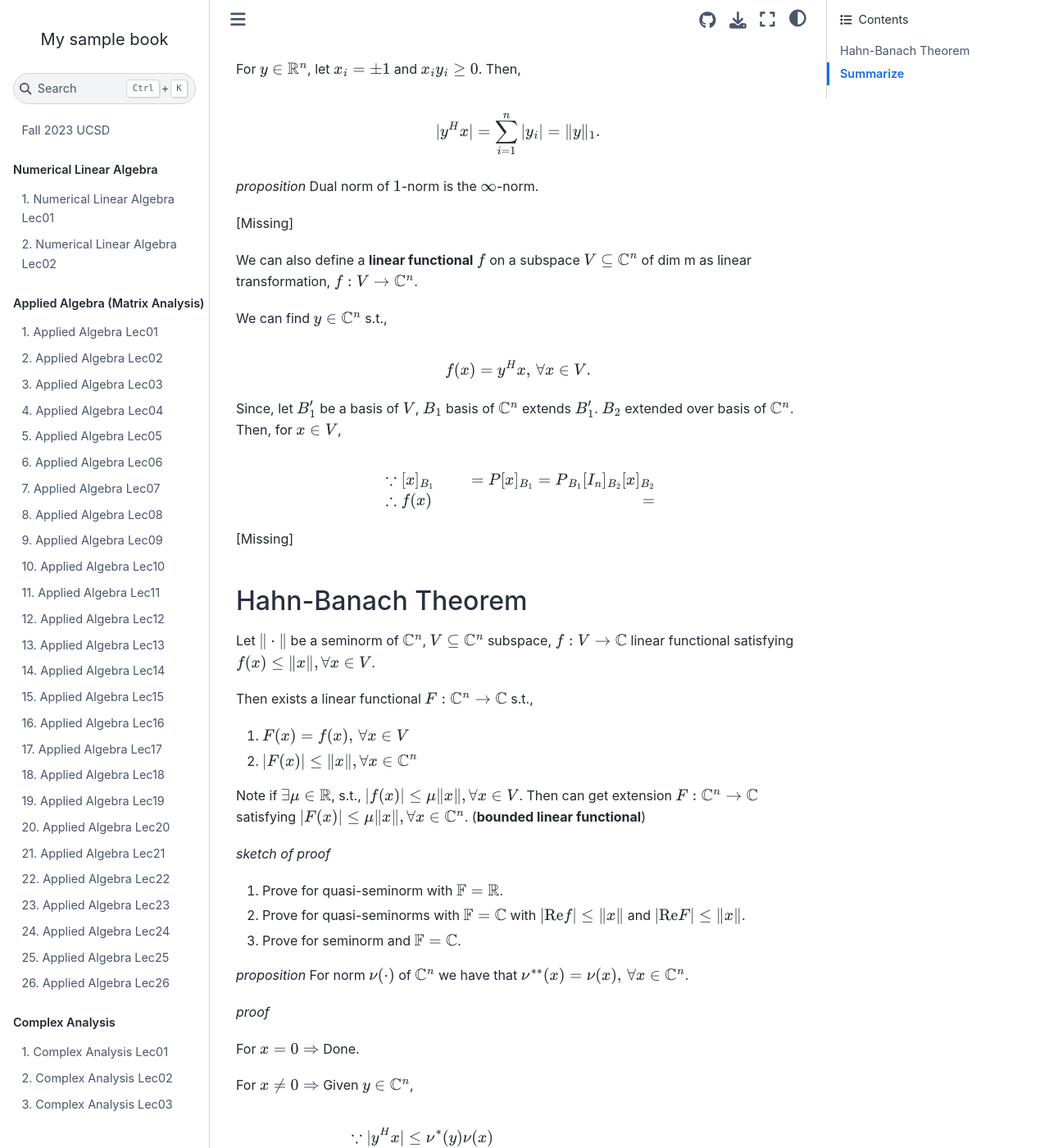
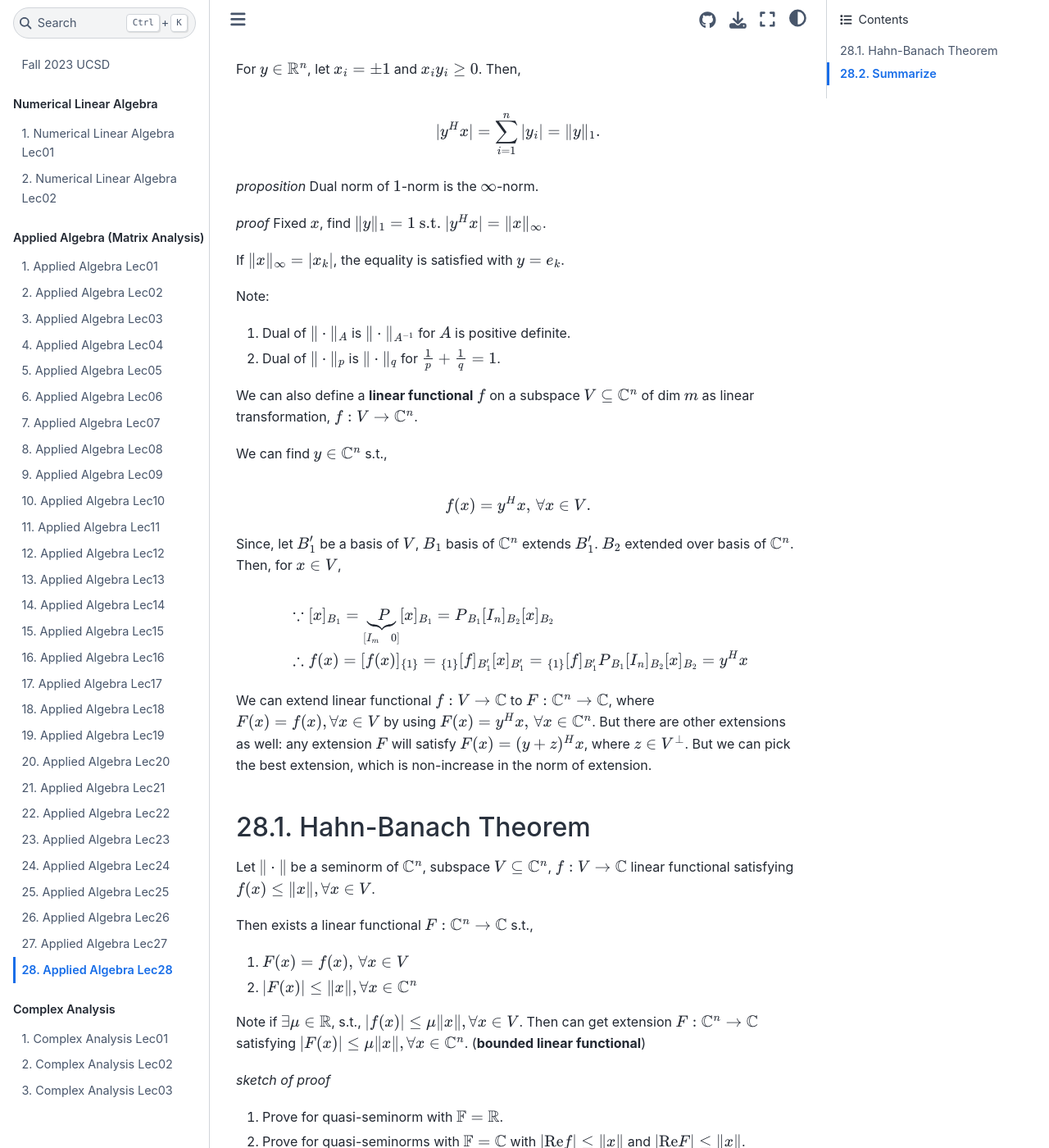
Before and after one commit to Userzj123/UCSD_FALL2023, a Jupyter Book: the page built from Applied_Algebra/lecture_notes/LEC28_DEC8.md, in a window 1280 px wide and 1400 px high, scrolled down 465 px. Shown: the whole window at 82% size. Built offline with Jupyter Book 1.0.4 settings and Sphinx 7.4.7 and the Sphinx Book theme 1.1.4, drawn with Linux system fonts in a browser that asks for light colours; some of the changed text lies outside the part shown.

Commit message:
update notes till lec14

```diff
--- a/Applied_Algebra/lecture_notes/LEC28_DEC8.md
+++ b/Applied_Algebra/lecture_notes/LEC28_DEC8.md
@@ -29,11 +29,19 @@ $$
 *proposition*
 Dual norm of $1$-norm is the $\infty$-norm.
 
+*proof*
+Fixed $x$, find $\|y\|_1 = 1 \st |y^Hx| = \|x\|_\infty$.
+
+If $\|x\|_\infty = |x_k|$, the equality is satisfied with $y = e_k$.
+
+Note:
+1. Dual of $\|\cdot\|_A$ is $\|\cdot\|_{A^{-1}}$ for $A$ is positive definite.
+2. Dual of $\|\cdot\|_p$ is $\|\cdot\|_q$ for $\frac{1}{p}+\frac{1}{q} = 1$.
 
 
-[Missing]
 
-We can also define a **linear functional** $f$ on a subspace $V \subseteq \C^n$ of dim m as linear transformation, $f:V\to \C^n$.
+
+We can also define a **linear functional** $f$ on a subspace $V \subseteq \C^n$ of dim $m$ as linear transformation, $f:V\to \C^n$.
 
 We can find $y\in \C^n$ s.t.,
 
@@ -45,17 +53,18 @@ Since, let $B_1'$ be a basis of $V$, $B_1$ basis of $\C^n$ extends $B_1^\prime$.
 
 $$
 \begin{align}
-    & \because [x]_{B_1} & = P[x]_{B_1} = P{_{B_1}}[I_n]_{B_2} [x]_{B_2}\\
-    & \therefore f(x) & =
+    & \because [x]_{B_1}  = \underbrace{P}_{\begin{bmatrix}I_m & 0\end{bmatrix}}[x]_{B_1} = P{_{B_1}}[I_n]_{B_2} [x]_{B_2}\\
+    & \therefore f(x)  = [f(x)]_{\{1\}}  = {_{\{1\}}} [f]_{B_1^\prime} [x]_{B_1^\prime} = {_{\{1\}}}[f]_{B_1^\prime} P{_{B_1}}[I_n]_{B_2} [x]_{B_2} = y^Hx
 \end{align}
 $$
 
-[Missing]
+We can extend linear functional $f:V\to \C$ to $F:\C^n \to \C$, where $F(x)=f(x), \forall x\in V$ by using $F(x) = y^Hx, \, \forall x\in \C^n$. But there are other extensions as well: any extension $F$ will satisfy $F(x) = (y+z)^Hx$, where $z\in V^\perp$. But we can pick the best extension, which is non-increase in the norm of extension.
+
 
 
 ### Hahn-Banach Theorem
 
-Let $\|\cdot\|$ be a seminorm of $\C^n$, $V\subseteq \C^n$ subspace, $f:V\to \C$ linear functional satisfying $f(x)\le \|x\|, \forall x \in V$.
+Let $\|\cdot\|$ be a seminorm of $\C^n$, subspace $V\subseteq \C^n$, $f:V\to \C$ linear functional satisfying $f(x)\le \|x\|, \forall x \in V$.
 
 Then exists a linear functional $F:\C^n\to \C$ s.t.,
 
@@ -87,7 +96,52 @@ $$
 \end{align}
 $$
 
-[???Missing]
+
+Fix $x\neq 0 \Rightarrow$ define linear functional $f:\span{x} \to \C, \alpha x \to \alpha \nu(x)$. Then,
+
+$$
+|f(\alpha x)| = |\alpha \nu(x)| = ||\alpha|\nu (x)| = |\nu(\alpha x)| = \nu(\alpha x).
+$$
+
+And so $\exists$ linear functional $F:\C^n \to \C \st$,
+
+$$
+F(\alpha x) = f(\alpha x), \forall \alpha \in \C,\\
+|F(w)|\le \nu(w), \forall w\in \C^n.
+$$
+
+Now exists $z\in \C^n \st$
+
+$$
+F(w) = z^Hw, \forall w\in \C^n.
+$$
+
+
+So
+
+$$
+\nu^*(z) = \max_{w\neq 0} \frac{|z^Hw|}{\nu(w)} = \max_{w\neq 0} \frac{|F(w)|}{\nu(w)} = 1.
+$$
+
+Also
+
+$$
+z^Hx = F(x) = f(x) = \nu(x)
+$$
+
+so
+
+$$
+\nu(x) = z^Hx = |z^Hx|.
+$$
+
+so
+
+$$
+\nu^{**}(x) = \max_{y\neq 0} \frac{|y^Hx|}{\nu(y)} \ge \frac{z^Hx}{\nu^*(z)} = \nu(x).
+$$
+
+
 
 so $\nu^{**}(x) = \nu(x), \forall x \in \C^n$.
 
--- a/_toc.yml
+++ b/_toc.yml
@@ -66,6 +66,10 @@ parts:
       title: Applied Algebra Lec25
     - file: Applied_Algebra/lecture_notes/LEC26_DEC4.md
       title: Applied Algebra Lec26
+    - file: Applied_Algebra/lecture_notes/LEC27_DEC06.md
+      title: Applied Algebra Lec27
+    - file: Applied_Algebra/lecture_notes/LEC28_DEC8.md
+      title: Applied Algebra Lec28
   - caption: Complex Analysis
     numbered: True
     chapters:
```
Also changed, not shown: Applied_Algebra/lecture_notes/LEC11_OCT23.md (+27 -18 lines), Applied_Algebra/lecture_notes/LEC12_OCT25.md (+34 -14 lines), Applied_Algebra/lecture_notes/LEC13_OCT27.md (+31 -10 lines).
